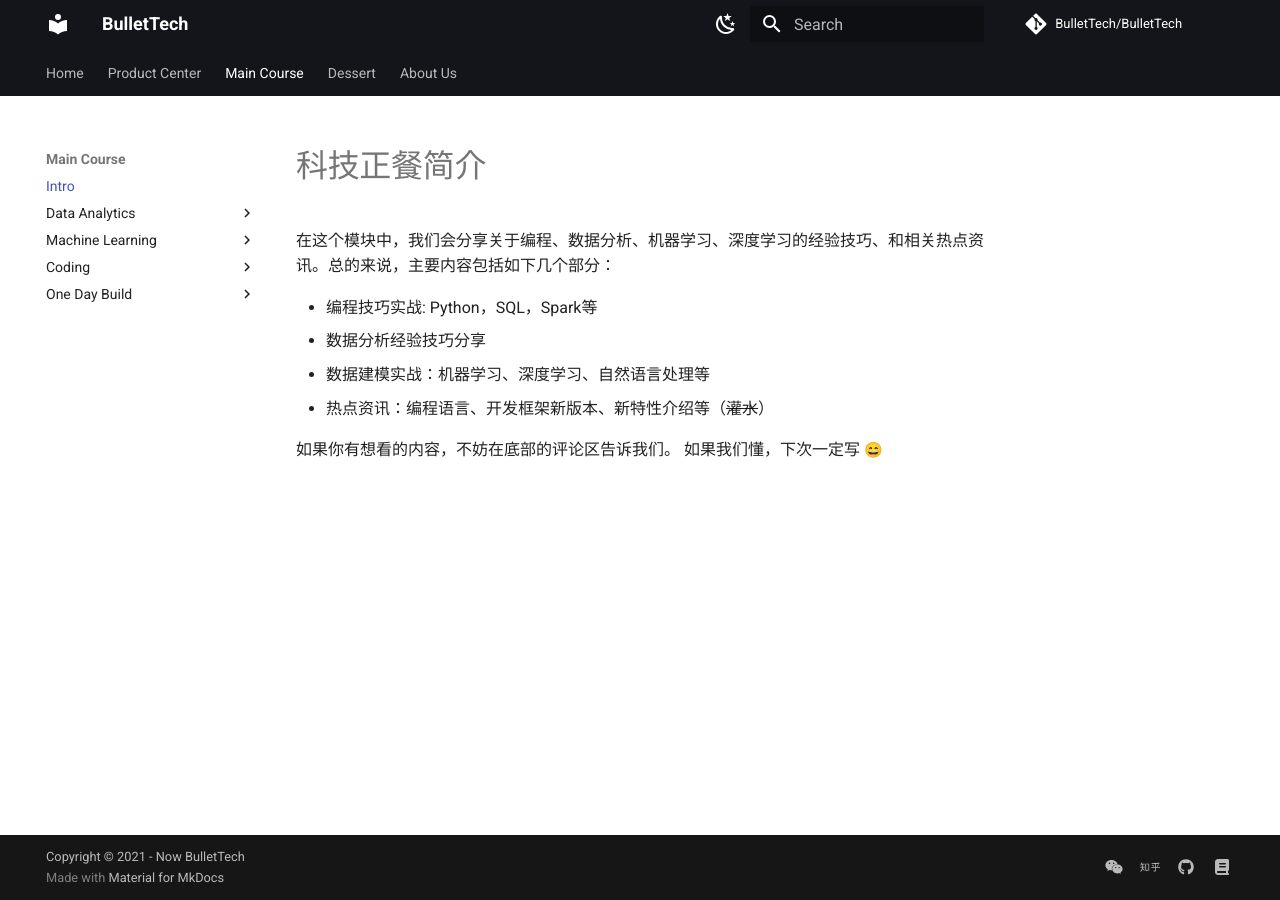
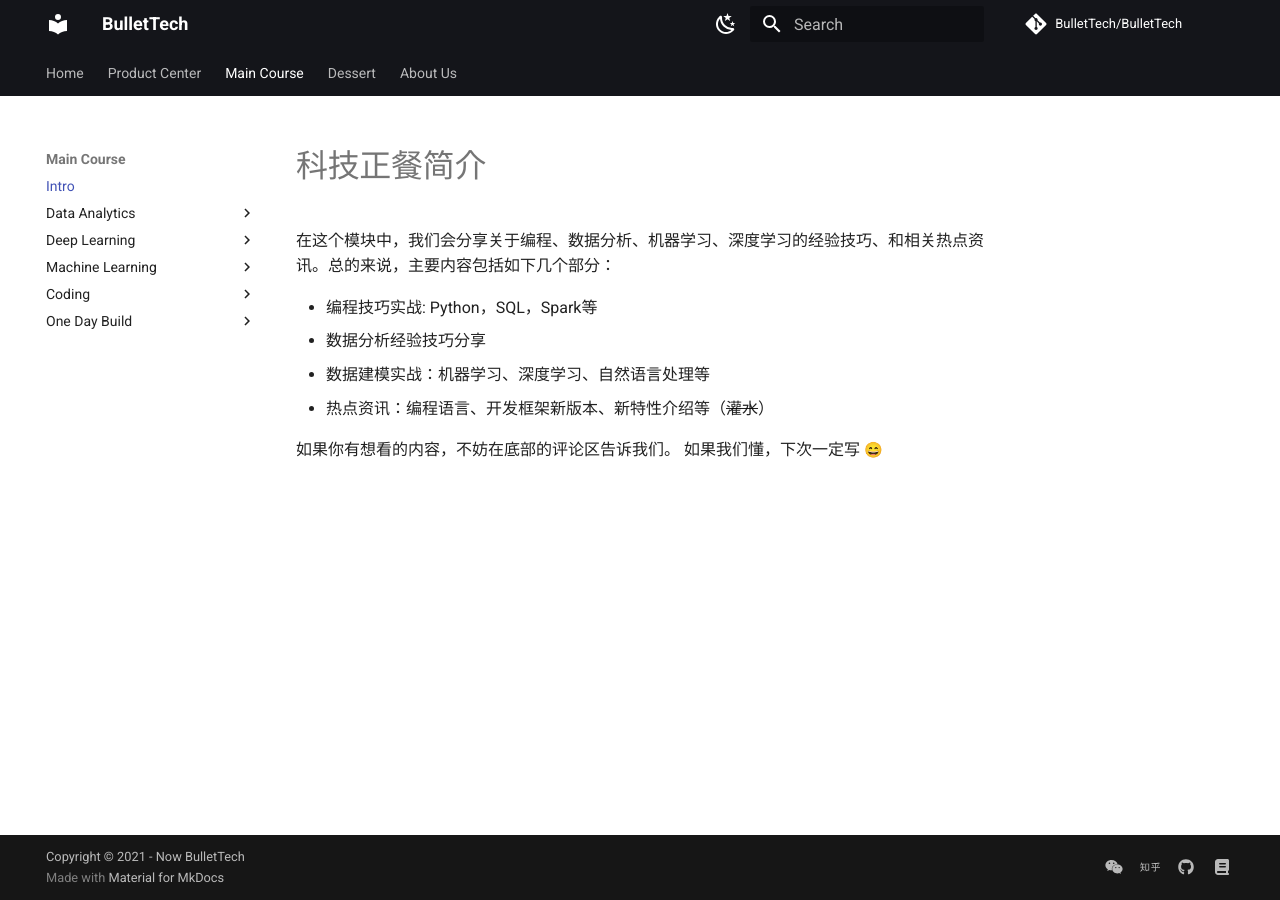
Before and after one commit to BulletTech/BulletTech, an MkDocs documentation site: the page built from docs/Main_course_blog_intro.md, in a window 1280 px wide. Built offline with MkDocs 1.6.1 and Material for MkDocs 9.7.7, drawn with Linux system fonts in a browser that asks for light colours; emoji names are drawn with the system emoji font; comment, search, counter and statistics services are not loaded.

Commit message:
Add a Deep Learning section
@jhqian0909

```diff
--- a/mkdocs.yml
+++ b/mkdocs.yml
@@ -37,8 +37,9 @@ nav:
         - 一行代码都不写，教你使用GitHub: Main_Course/Analytics_Tools/2021-06-23-Github-Intro.md
         - 微信小程序爬虫: Main_Course/Data_Analytics/2021-06-14-Wechat-Crawler.md
         - 淘宝自动抢单: Main_Course/Data_Analytics/2021-06-08-Taobao-Auto-Order-Script.md
+    - Deep Learning:
+        - 神经网络调参技巧: Main_Course/Machine_Learning/2021-09-10-params-tuning-tricks.md
     - Machine Learning:
-        - 神经网络调参技巧: Main_Course/Machine_Learning/2021-09-10-params-tuning-tricks.md
         - 决策树学习笔记: Main_Course/Machine_Learning/2021-08-28-Decision-Tree.md
     - Coding:
         - Python字典常用操作小技巧: Main_Course/Coding/2021-08-21-Python-dict.md
```
